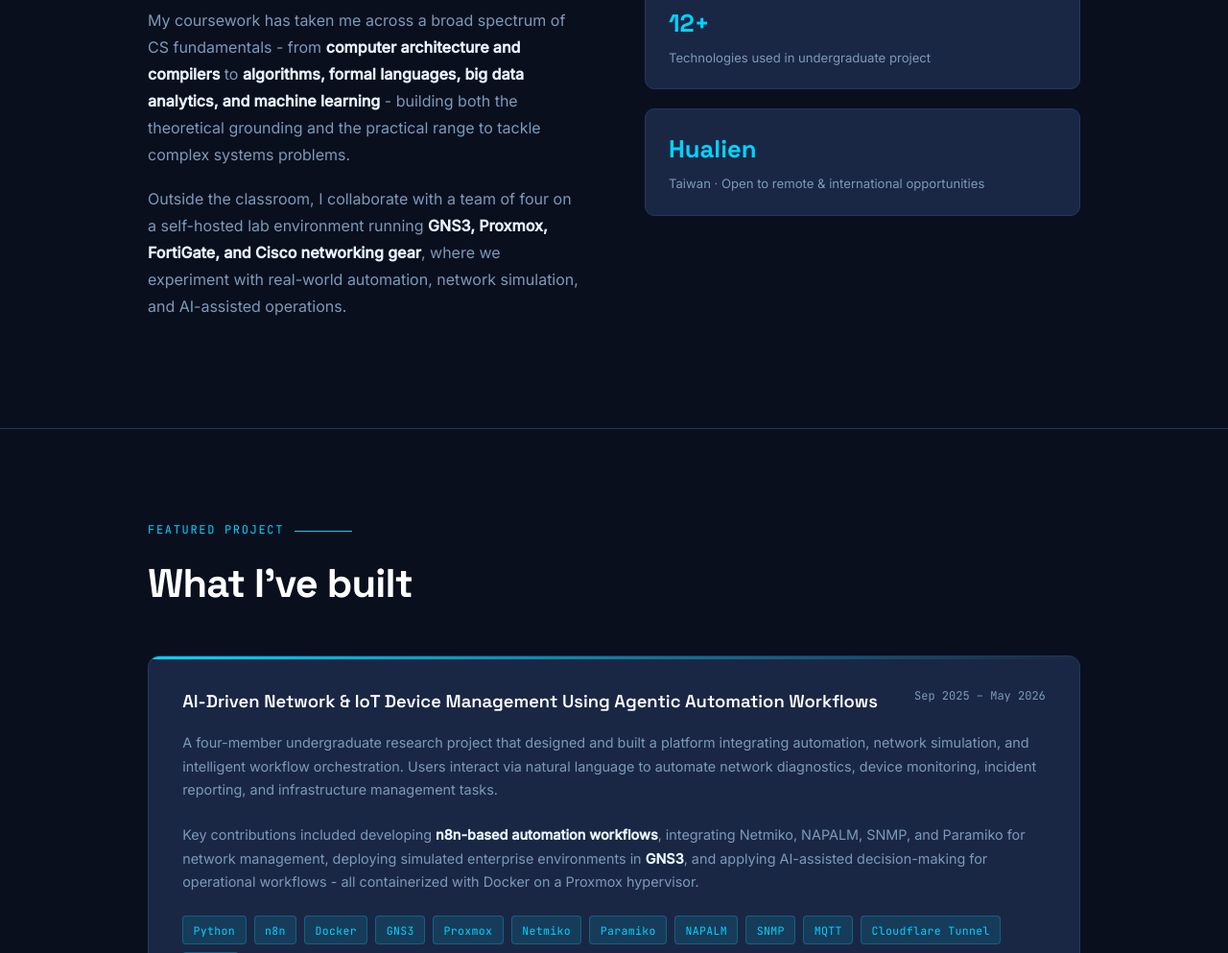
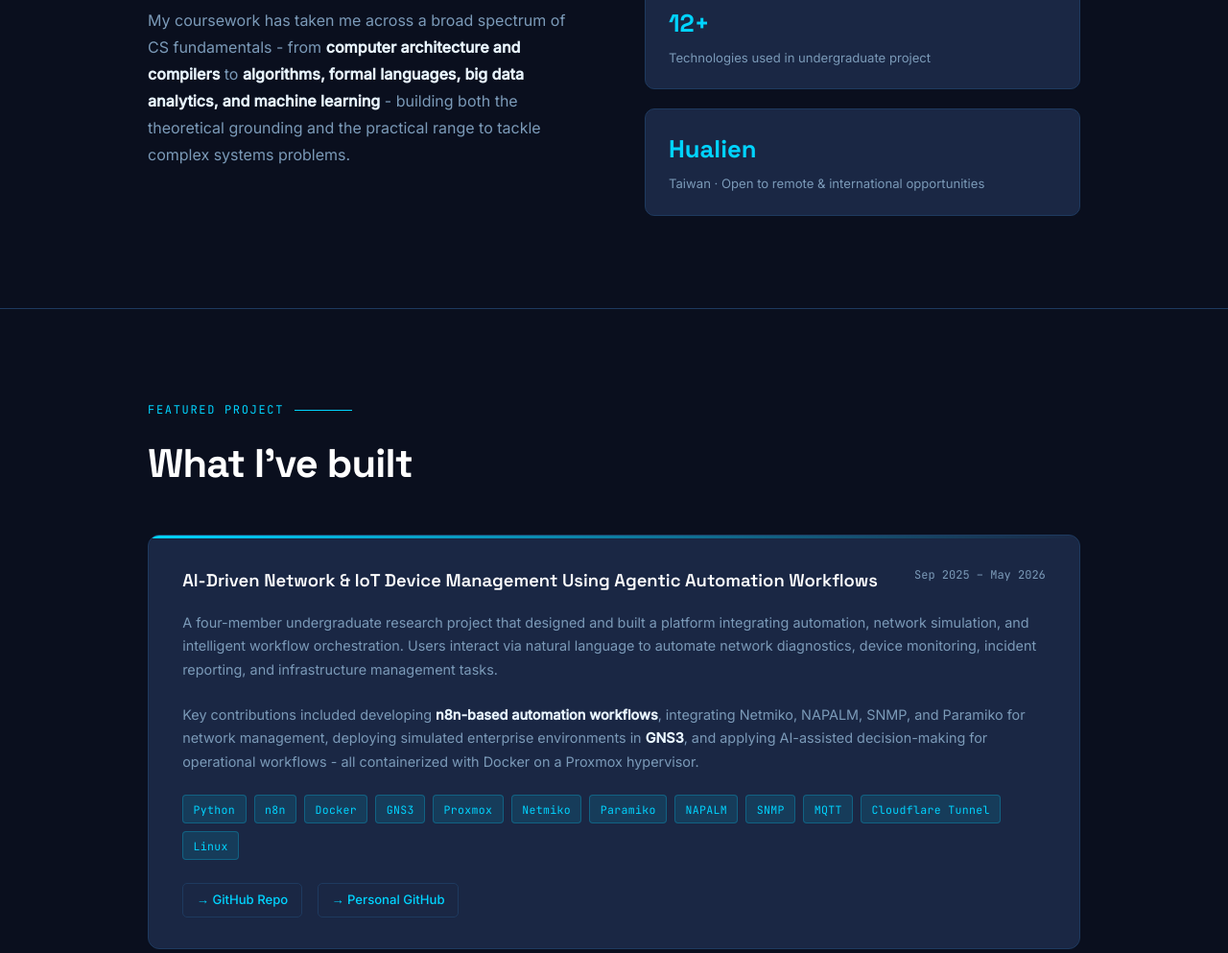
Before and after one commit to luhlelodube/luhlelodube.github.io, a plain HTML site: page index.html in a window 1280 px wide. Shown: the part 1187-2180 px from the top of the page at 96% size. Drawn offline with Linux system fonts and the light colour scheme.

Commit message:
Remove lab environment collaboration description
Removed a paragraph about collaboration on a self-hosted lab environment.

```diff
--- a/index.html
+++ b/index.html
@@ -455,7 +455,6 @@
     <div class="about-text fade-in">
       <p>I'm a <strong>3rd-year Computer Science &amp; Information Engineering student</strong> at National Dong Hwa University (NDHU) in Hualien, Taiwan, with a deep interest in network automation, AI-driven infrastructure, and intelligent systems management.</p>
       <p>My coursework has taken me across a broad spectrum of CS fundamentals - from <strong>computer architecture and compilers</strong> to <strong>algorithms, formal languages, big data analytics, and machine learning</strong> - building both the theoretical grounding and the practical range to tackle complex systems problems.</p>
-      <p>Outside the classroom, I collaborate with a team of four on a self-hosted lab environment running <strong>GNS3, Proxmox, FortiGate, and Cisco networking gear</strong>, where we experiment with real-world automation, network simulation, and AI-assisted operations.</p>
     </div>
     <div class="about-stats fade-in">
       <div class="stat-card">
```
